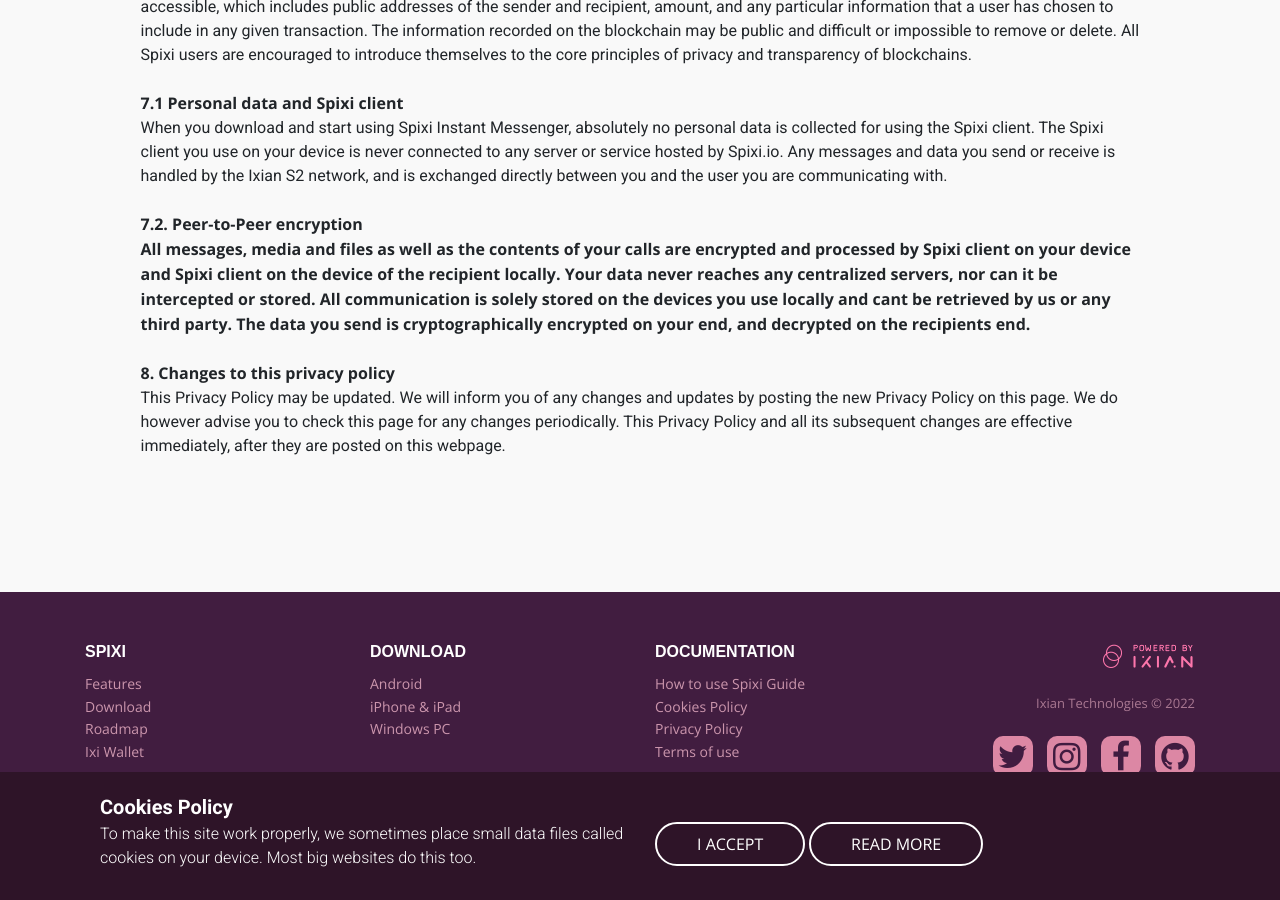
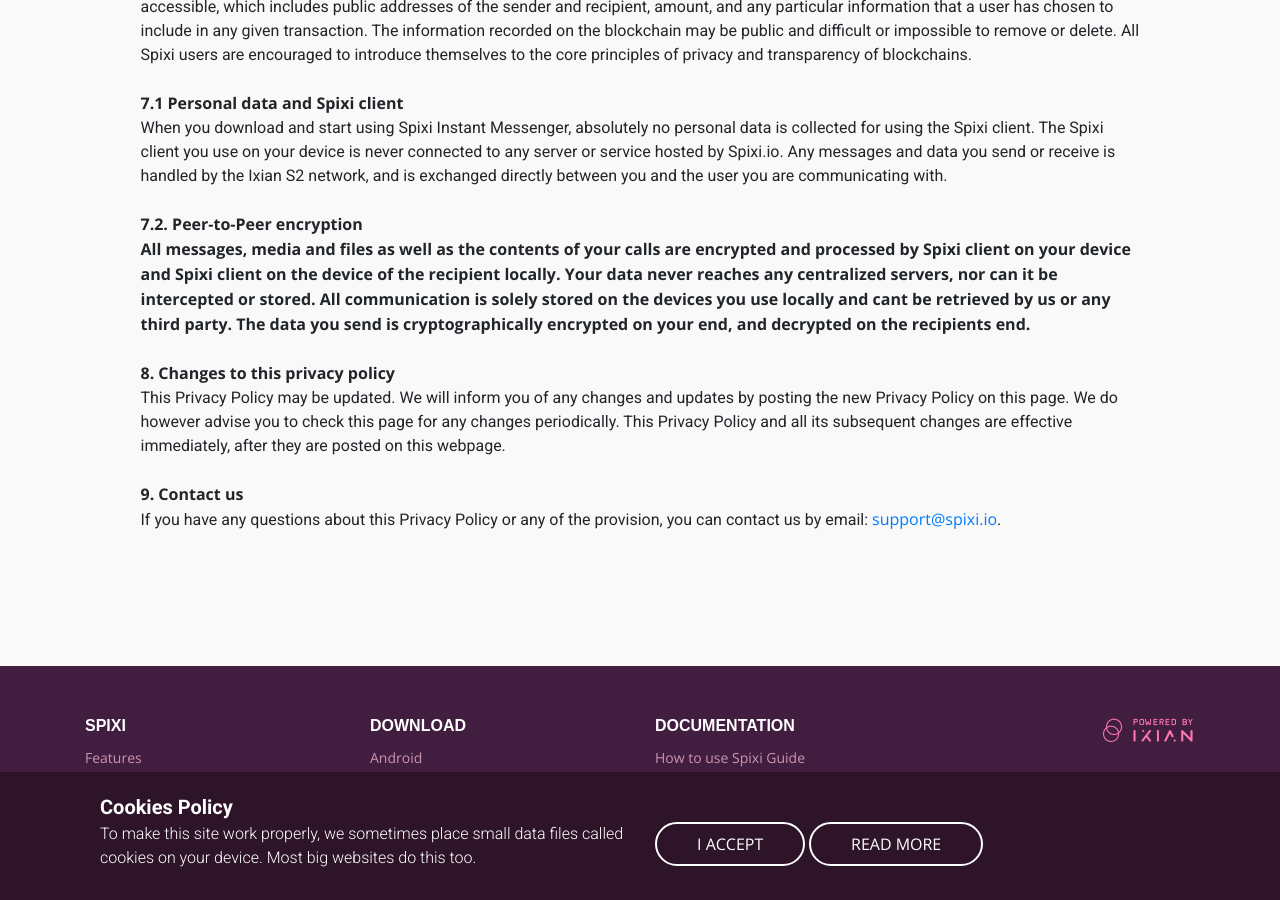
Before and after one commit to ProjectIxian/Spixi-website, a Jekyll site: the page built from privacy-policy.md, in a window 1280 px wide and 900 px high, scrolled down 2857 px. Built offline with Jekyll 4.4.1, drawn with Linux system fonts in a browser that asks for light colours; nearby versions of some CDN libraries.

Commit message:
Update privacy-policy.md

```diff
--- a/privacy-policy.md
+++ b/privacy-policy.md
@@ -97,5 +97,7 @@
         <strong>8. Changes to this privacy policy</strong><br>
         This Privacy Policy may be updated. We will inform you of any changes and updates by posting the new Privacy Policy on this page. We do however advise you to check this page for any changes periodically. This Privacy Policy and all its
         subsequent changes are effective immediately, after they are posted on this webpage.<br><br>
+        <strong>9. Contact us</strong><br>
+        If you have any questions about this Privacy Policy or any of the provision, you can contact us by email: <a href="mailto:support@spixi.io">support@spixi.io</a>.<br><br>
     </p>
 </div>
```
